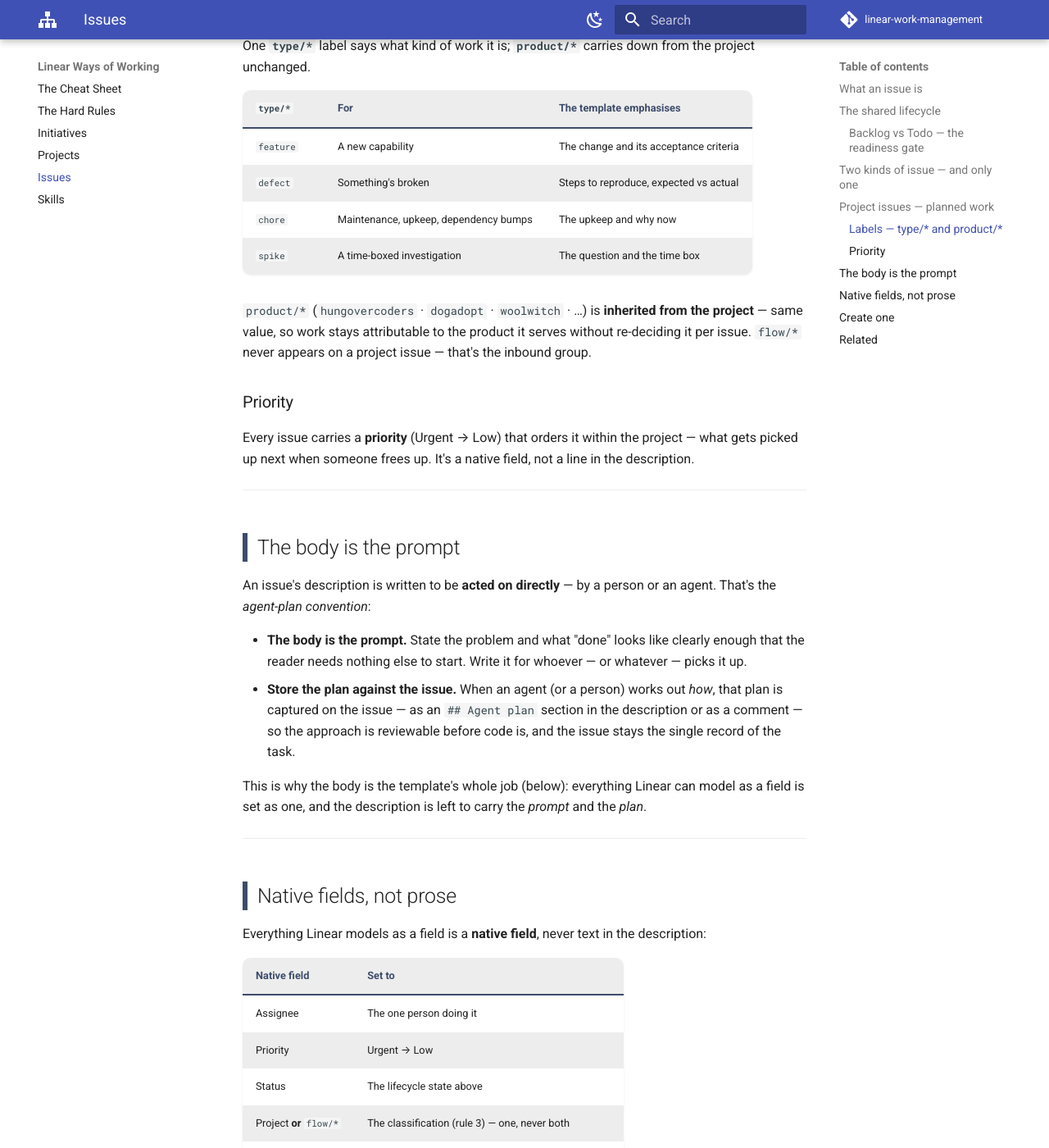
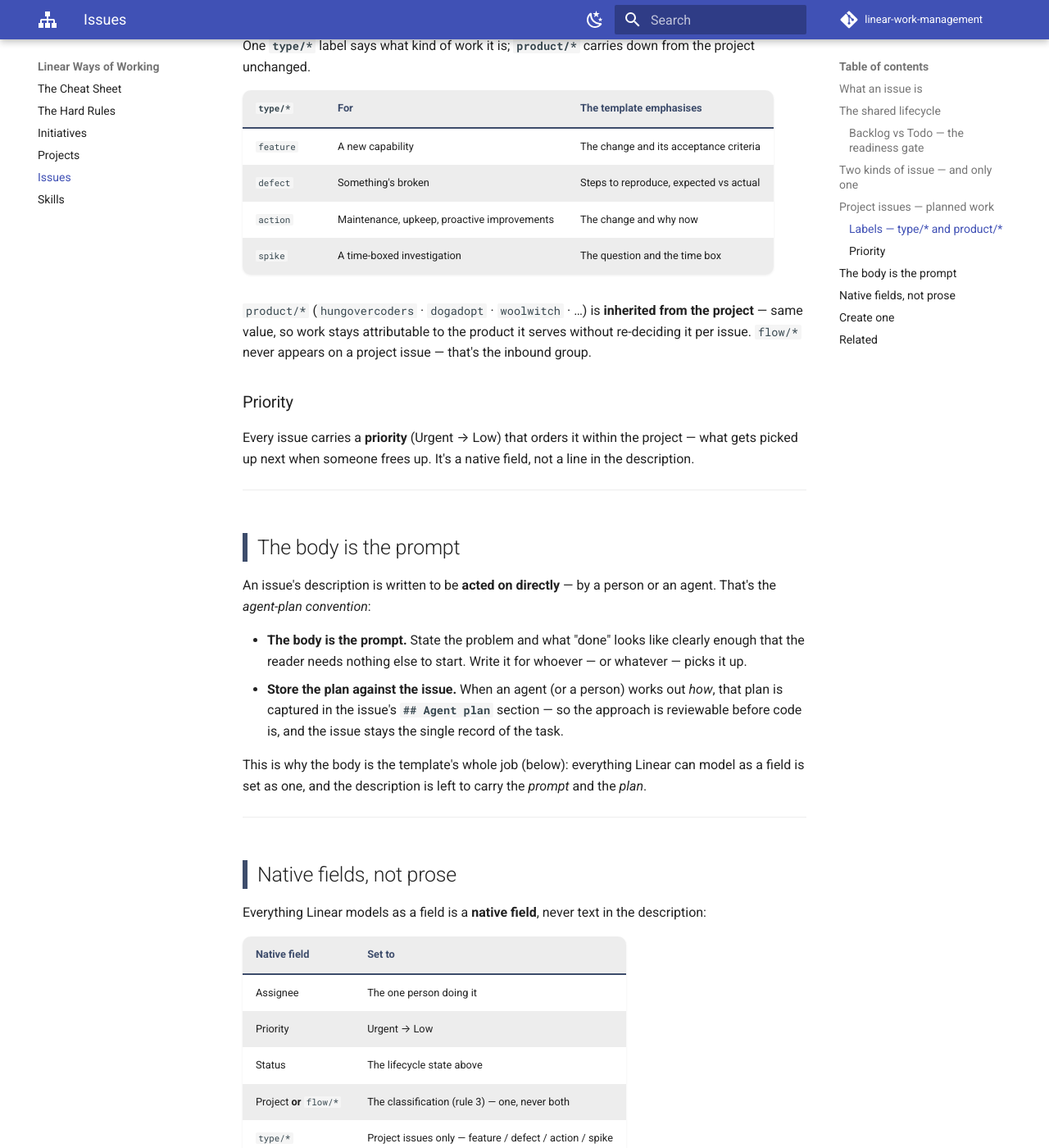
Before and after one commit to hungovercoders/linear-work-management, an MkDocs documentation site: the page built from docs/issues.md, in a window 1280 px wide and 1400 px high, scrolled down 2495 px. Shown: the whole window at 82% size. Built offline with MkDocs 1.6.1 and Material for MkDocs 9.7.7, drawn with Linux system fonts in a browser that asks for light colours; comment, search, counter and statistics services are not loaded; some of the changed text lies outside the part shown.

Commit message:
refactor(issues): rename type/* chore→action, drop README pointer, make agent-plan storage explicit
- type/* label `chore` → `action` (broader, more proactive) across the
  Issues page, cheat sheet, linear-issue skill and template.
- Remove the trailing skills/README.md pointer from the linear-issue,
  linear-project and linear-project-update skills — keeps skills
  self-contained (only templates/tooling are external).
- The `## Agent plan` section is now the single, unambiguous home for
  the stored plan (dropped the "or as a comment" alternative).

Co-authored-by: Claude Opus 4.8 (1M context) <noreply@anthropic.com>

```diff
--- a/docs/issues.md
+++ b/docs/issues.md
@@ -90,7 +90,7 @@ project unchanged.
 |---|---|---|
 | `feature` | A new capability | The change and its acceptance criteria |
 | `defect` | Something's broken | Steps to reproduce, expected vs actual |
-| `chore` | Maintenance, upkeep, dependency bumps | The upkeep and why now |
+| `action` | Maintenance, upkeep, proactive improvements | The change and why now |
 | `spike` | A time-boxed investigation | The question and the time box |
 
 `product/*` (`hungovercoders` · `dogadopt` · `woolwitch` · …) is **inherited from the project** —
@@ -112,9 +112,8 @@ the *agent-plan convention*:
 - **The body is the prompt.** State the problem and what "done" looks like clearly enough that
   the reader needs nothing else to start. Write it for whoever — or whatever — picks it up.
 - **Store the plan against the issue.** When an agent (or a person) works out *how*, that plan
-  is captured on the issue — as an `## Agent plan` section in the description or as a comment —
-  so the approach is reviewable before code is, and the issue stays the single record of the
-  task.
+  is captured in the issue's **`## Agent plan`** section — so the approach is reviewable before
+  code is, and the issue stays the single record of the task.
 
 This is why the body is the template's whole job (below): everything Linear can model as a
 field is set as one, and the description is left to carry the *prompt* and the *plan*.
@@ -131,7 +130,7 @@ Everything Linear models as a field is a **native field**, never text in the des
 | Priority | Urgent → Low |
 | Status | The lifecycle state above |
 | Project **or** `flow/*` | The classification (rule 3) — one, never both |
-| `type/*` | Project issues only — feature / defect / chore / spike |
+| `type/*` | Project issues only — feature / defect / action / spike |
 | `product/*` | Inherited from the project |
 
 The **description** carries only the *problem* and the *agent plan* — that part, and only that
```
Also changed, not shown: docs/index.md (+1 -1 lines), skills/linear-issue/SKILL.md (+6 -9 lines), skills/linear-issue/template.md (+4 -4 lines), skills/linear-project-update/SKILL.md (+0 -3 lines), skills/linear-project/SKILL.md (+0 -3 lines).
